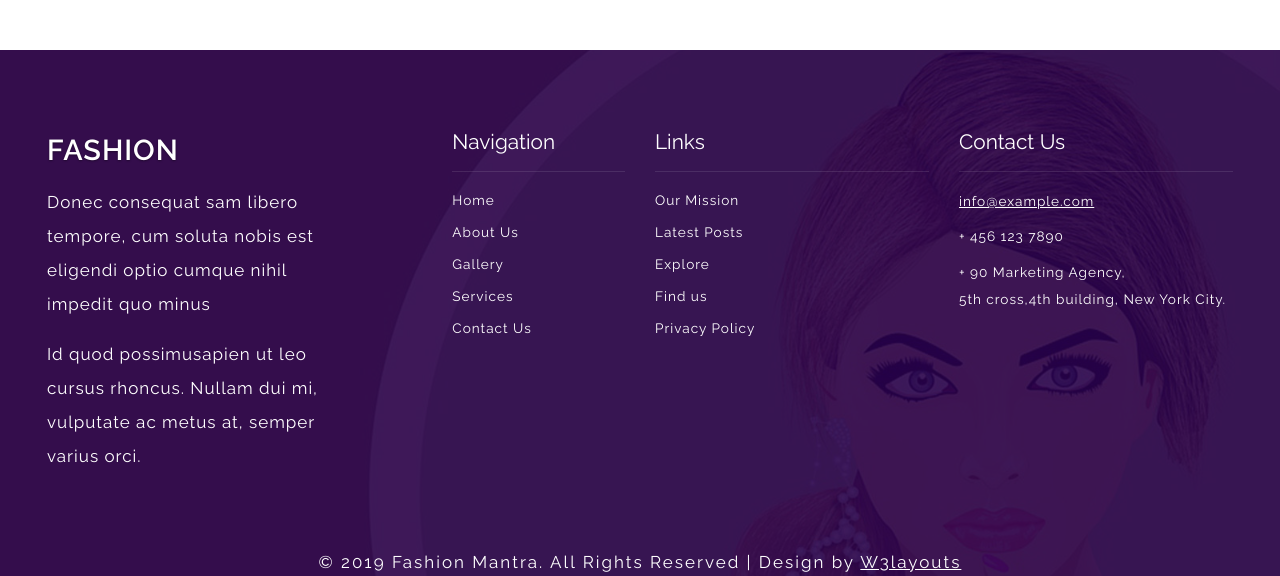
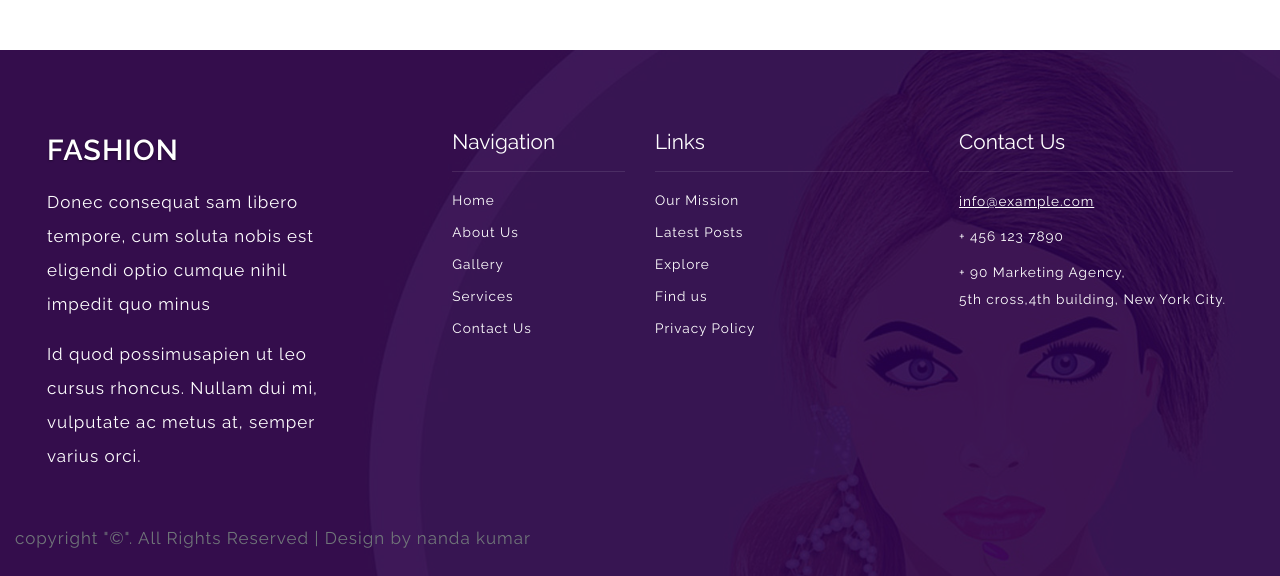
Before and after one commit to kunjetivenkatanandakumar/project, a plain HTML site: page index.html in a window 1280 px wide. Shown: the part 7570-8146 px from the top of the page. Drawn offline with Linux system fonts and the light colour scheme; a web font is replaced by a local one.

Commit message:
this is fashion project

```diff
--- a/index.html
+++ b/index.html
@@ -1,9 +1,4 @@
-<!--
-author: W3layouts
-author URL: http://w3layouts.com
-License: Creative Commons Attribution 3.0 Unported
-License URL: http://creativecommons.org/licenses/by/3.0/
--->
+
 <!DOCTYPE html>
 <html lang="en">
 <head>
@@ -652,8 +647,8 @@ Smartphone Compatible web template, free webdesigns for Nokia, Samsung, LG, Sony
 
                 </div>
 
-                <p class="copy-right-grids text-li text-center my-sm-4 my-4">© 2019 Fashion Mantra. All Rights Reserved | Design by
-                    <a href="http://w3layouts.com/"> W3layouts </a>
+                <p>copyright "&copy". All Rights Reserved | Design by
+                    nanda kumar
                 </p>
                 <div class="vv-footer text-center mt-4">
                     <ul class="list-unstyled vv-icons">
```
